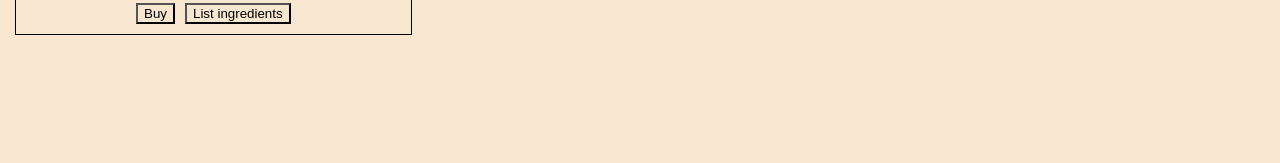
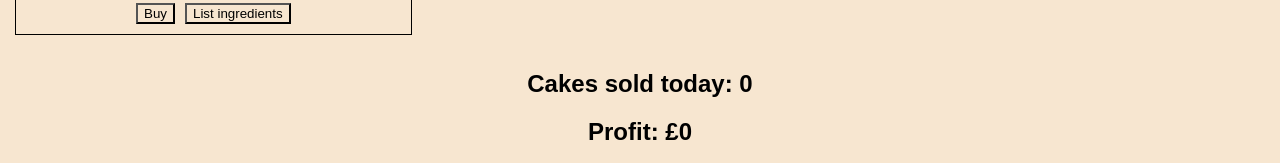
Before and after one commit to GJaradat/bnta_lab_bakery, a React (Create React App) app: page / in a window 1280 px wide. Shown: the part 849-1012 px from the top of the page. Before the commit the page ends 899 px from the top, so only its background shows below. Built offline with nearby package versions, Linux system fonts and the light colour scheme.

Commit message:
Added buy functionality and summing profits

```diff
--- a/src/components/BakeryItem.js
+++ b/src/components/BakeryItem.js
@@ -1,8 +1,10 @@
 import './BakeryItem.css';
 
 
-const BakeryItem = ({cake}) => {
+const BakeryItem = ({cake, cakesSold, profit, setCakesSold, setProfit}) => {
 
+
+    // create star rating
     const ratingHandler = (rating) => {
         let starRating = ""
         for (let i = 0; i < rating; i++) {
@@ -12,6 +14,11 @@ const BakeryItem = ({cake}) => {
 
     const starRating = ratingHandler(cake.rating);
 
+    // Buy button functionality
+    const buyHandler = () => {
+        setCakesSold(cakesSold + 1);
+        setProfit(profit + cake.price);
+    }
     return (
         <section className="bakery-item">
             {/* Why was it not detecting the image when i just selected src = "./placeholder_cake.jpg" */}
@@ -22,7 +29,7 @@ const BakeryItem = ({cake}) => {
             </div>
                 <h3>{starRating}</h3>
             <div>
-                <button>Buy</button>
+                <button onClick={buyHandler}>Buy</button>
                 <button>List ingredients</button>
             </div>
         </section>
--- a/src/containers/BakeryContainer.js
+++ b/src/containers/BakeryContainer.js
@@ -15,14 +15,22 @@ const BakeryContainer = () => {
         return bakeryItems.map((item) => {
             let cake = new Cake(item.cakeName, item.ingredients, item.price, item.rating);
             console.log(cake.cakeName);
-            return <BakeryItem key={cake.cakeName} cake={cake} />
+            return <BakeryItem key={cake.cakeName} cake={cake} cakesSold={cakesSold} profit={profit} setCakesSold={setCakesSold} setProfit={setProfit}/>
         })
     }
 
+    // Count today's profits and sold cakes
+    const [cakesSold, setCakesSold] = useState(0);
+    const [profit, setProfit] = useState(0);
+
     return (
+        <>
         <div className="bakery-container">
             {bake()}
         </div>
+        <h2>Cakes sold today: {cakesSold}</h2>
+        <h2>Profit: £{profit}</h2>
+        </>
     )
 }
 
```
